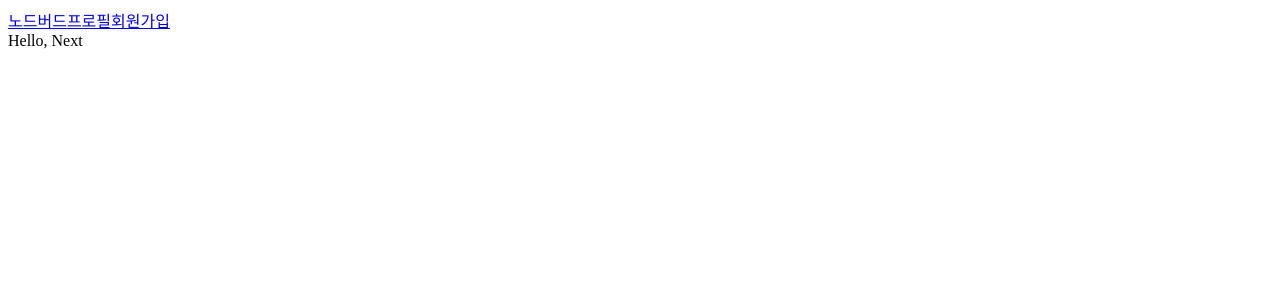
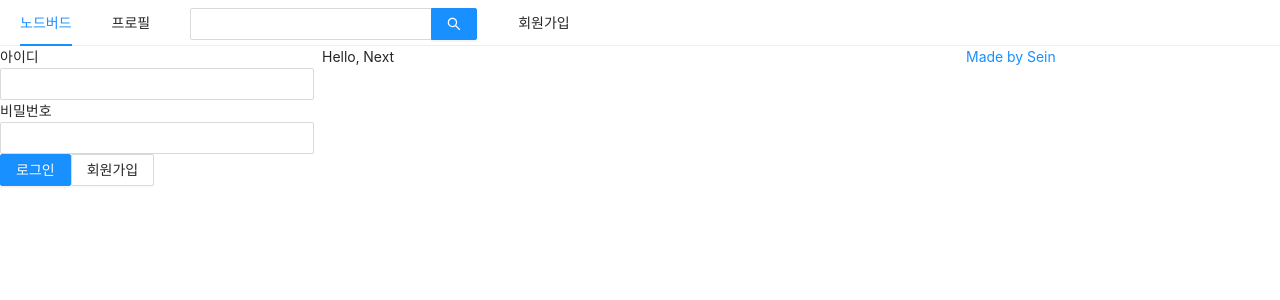
Before and after one commit to imssein/nodebird, a Next.js app in the folder frontend/: page / in a window 1280 px wide. Shown: the top 300 px of the page. Built offline with nearby package versions, Linux system fonts and the light colour scheme.

Commit message:
로그인 폼 만들기

```diff
--- a/frontend/components/AppLayout.js
+++ b/frontend/components/AppLayout.js
@@ -1,21 +1,60 @@
-import propTypes from 'prop-types';
-import Link from 'next/link';
 
-export default function AppLayout({children}){
-    return(
-        <div>
-            <div>
-                <Link href="/"><a>노드버드</a></Link>
-                <Link href="/profile"><a>프로필</a></Link>
-                <Link href="/signup"><a>회원가입</a></Link>
-            </div>
-            {children}
-        </div>
+import propTypes from "prop-types";
+import Link from "next/link";
+import { useState } from "react";
+import { Input, Menu, Row, Col } from "antd";
+import UserProfile from "../components/UserProfile";
+import LoginForm from "../components/LoginForm";
 
-    )
+export default function AppLayout({ children }) {
+  //서버쪽 완성 전 상태 관리를 위해 dummy data 사용
+  const [isLoggedIn, setIsLoggedIn] = useState(false);
+  return (
+    <div>
+      <Menu mode="horizontal">
+        <Menu.Item>
+          <Link href="/">
+            <a>노드버드</a>
+          </Link>
+        </Menu.Item>
+        <Menu.Item>
+          <Link href="/profile">
+            <a>프로필</a>
+          </Link>
+        </Menu.Item>
+        <Menu.Item>
+          <Input.Search enterButton style={{ verticalAlign: "middle" }} />
+        </Menu.Item>
+        <Menu.Item>
+          <Link href="/signup">
+            <a>회원가입</a>
+          </Link>
+        </Menu.Item>
+      </Menu>
+      {/* gutter : column 사이 간격  */}
+      <Row gutter={8}>
+        <Col xs={24} md={6}>
+          {/* 로그인이 되어있으면 유저 프로필을 보여주고 안되어있으면 로그인폼을 보여준다. */}
+          {isLoggedIn ? <UserProfile/> : <LoginForm /> }
+        </Col>
+        <Col xs={24} md={12}>
+          {children}
+        </Col>
+        <Col xs={24} md={6}>
+          <a
+            href="https://sssein.tistory.com"
+            target="_blank"
+            rel="noreferrer noopener"
+          >
+            Made by Sein
+          </a>
+        </Col>
+      </Row>
+    </div>
+  );
 }
 
 AppLayout.propTypes = {
-    // return 안에 들어갈 수 있는 모든 것들이 node
-    children: propTypes.node.isRequired,
+  // return 안에 들어갈 수 있는 모든 것들이 node
+  children: propTypes.node.isRequired,
 };
--- /dev/null
+++ b/frontend/components/LoginForm.js
@@ -0,0 +1,49 @@
+import { useState, useCallback } from "react";
+import { Form, Input, Button } from "antd";
+import Link from "next/link";
+
+export default function LoginForm() {
+
+  const [id, setId] = useState("");
+  const [password, setPassword] = useState("");
+
+// 반복되는 부분들은 custom hook을 이용하여 처리할 수 있음
+  const onChangeId = useCallback((e) => {
+    setId(e.target.value);
+  }, []);
+
+  const onChangepassword = useCallback((e) => {
+    setPassword(e.target.value);
+  }, []);
+
+  return (
+    <Form>
+      <div>
+        <label htmlFor="user-id">아이디</label>
+        <br />
+        <Input name="user-id" value={id} onChange={onChangeId} required />
+      </div>
+      <div>
+        <label htmlFor="user-password">비밀번호</label>
+        <br />
+        <Input
+          name="user-password"
+          type="password"
+          value={password}
+          onChange={onChangepassword}
+          required
+        />
+      </div>
+      <div>
+        <Button type="primary" htmlType="submit" loading={false}>
+          로그인
+        </Button>
+        <Link href="/signup">
+          <a>
+            <Button>회원가입</Button>
+          </a>
+        </Link>
+      </div>
+    </Form>
+  );
+}
--- /dev/null
+++ b/frontend/components/UserProfile.js
@@ -0,0 +1,7 @@
+export default function UserProfile() {
+    return (
+        <div>
+
+        </div>
+    )
+}
--- a/frontend/package.json
+++ b/frontend/package.json
@@ -9,10 +9,13 @@
   "author": "sein",
   "license": "ISC",
   "dependencies": {
+    "@ant-design/icons": "^4.7.0",
+    "antd": "^4.20.5",
     "next": "^12.1.6",
     "prop-types": "^15.8.1",
     "react": "^18.1.0",
-    "react-dom": "^18.1.0"
+    "react-dom": "^18.1.0",
+    "styled-components": "^5.3.5"
   },
   "devDependencies": {
     "eslint": "^8.15.0",
--- /dev/null
+++ b/frontend/pages/_app.js
@@ -0,0 +1,21 @@
+import 'antd/dist/antd.css';
+import PropTypes from 'prop-types';
+import Head from 'next/head';
+
+export default function App({ Component }){
+   return (
+       // 컴포넌트에 뭔가 들어가냐? index.js의 return 부분이 컴포넌트가 되어서 들어감.
+       // _app.js가 부모, index.js 자식
+       <>
+       <Head>
+           <meta charSet="utf-8" />
+           <title>NodeBird</title>
+       </Head>
+       <Component />
+       </>
+   )
+};
+
+App.propTypes = {
+    Component: PropTypes.elementType.isRequired,
+}
```
Also changed, not shown: frontend/pages/profile.js (+12 -4 lines), frontend/pages/signup.js (+10 -2 lines), 1 other file (tests, documents, lock files or other folders).
